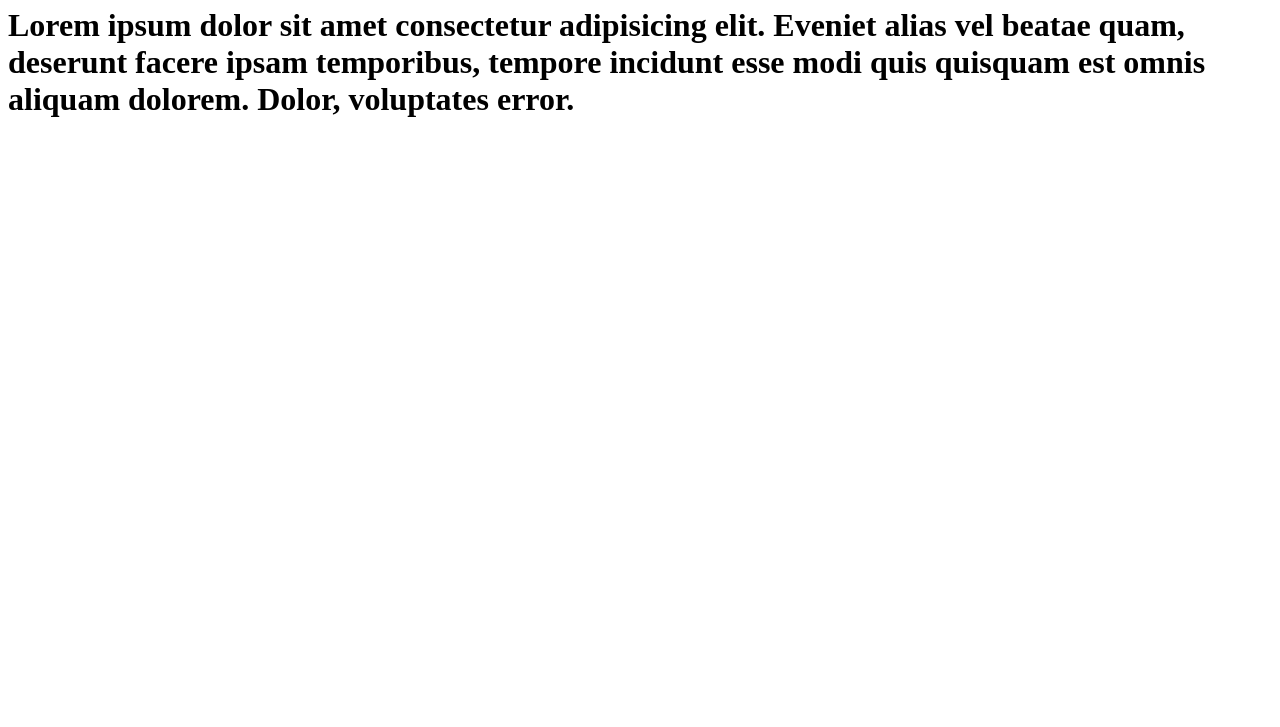
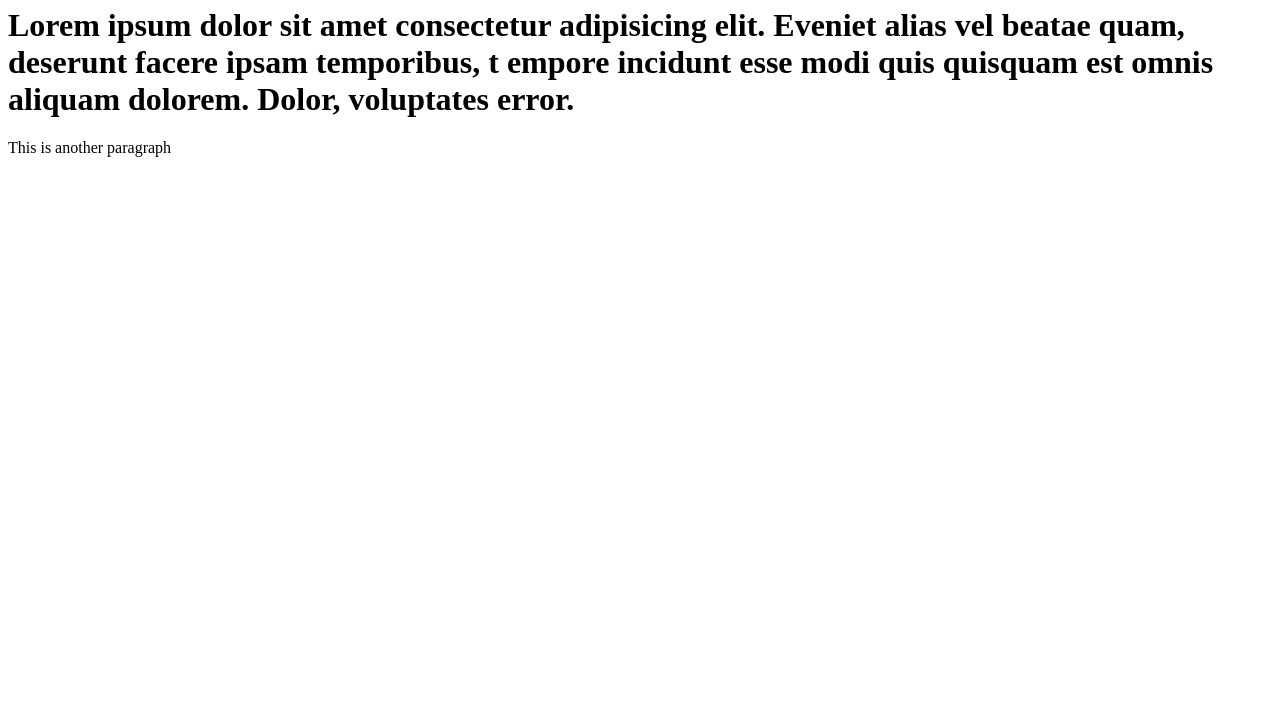
Before and after one commit to cjom17/My-First-Repository, a plain HTML site: page index.html in a window 1280 px wide. Shown: the part 73-800 px from the top of the page. Drawn offline with Linux system fonts and the light colour scheme.

Commit message:
Added another paragraph

```diff
--- a/index.html
+++ b/index.html
@@ -8,6 +8,8 @@
 </head>
 <body>
     <h1>Try</h1>
-    <h1>Lorem ipsum dolor sit amet consectetur adipisicing elit. Eveniet alias vel beatae quam, deserunt facere ipsam temporibus, tempore incidunt esse modi quis quisquam est omnis aliquam dolorem. Dolor, voluptates error.</h1>
+    <h1>Lorem ipsum dolor sit amet consectetur adipisicing elit. Eveniet alias vel beatae quam, deserunt facere ipsam temporibus, t
+        empore incidunt esse modi quis quisquam est omnis aliquam dolorem. Dolor, voluptates error.</h1>
+        <p>This is another paragraph</p>
 </body>
 </html>
```
